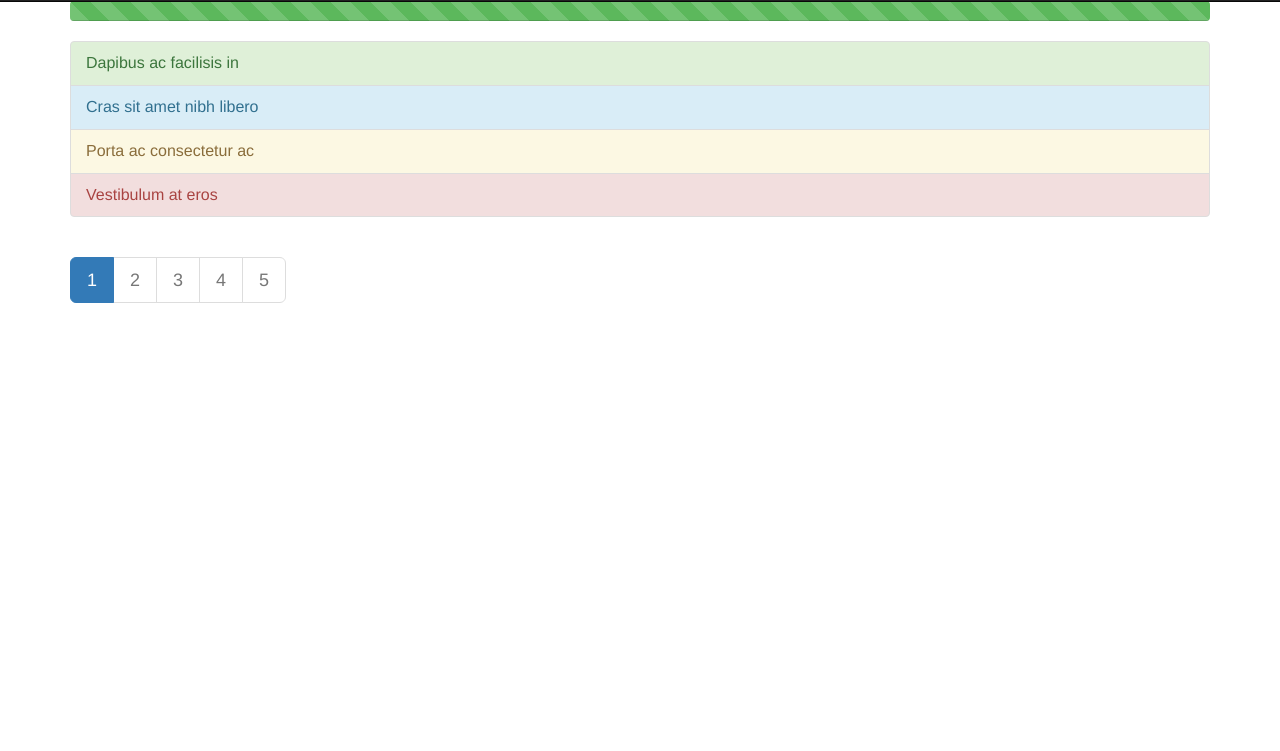
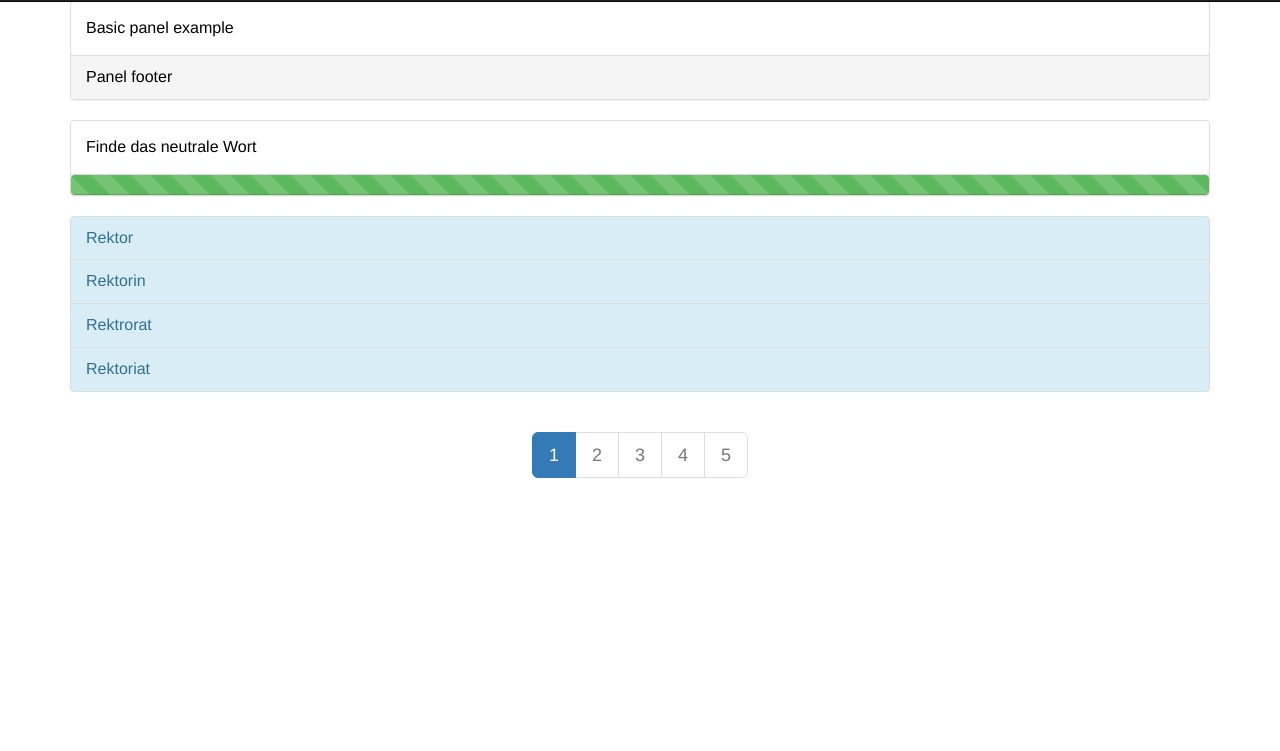
Before and after one commit to tursics/GenderQuiz, a plain HTML site: page index.html in a window 1280 px wide. Shown: the part 49-800 px from the top of the page. Drawn offline with Linux system fonts and the light colour scheme.

Commit message:
added data and show ransomed answers

```diff
--- a/index.html
+++ b/index.html
@@ -33,6 +33,7 @@
 
 	<script src="./js/jquery-2.1.1.min.js"></script>
 	<script src="./js/bootstrap-3.3.6.min.js"></script>
+	<script src="./js/data.js"></script>
 	<script src="./js/app.js"></script>
 
 </body>
--- a/js/app.js
+++ b/js/app.js
@@ -2,7 +2,7 @@
 
 function installMenu()
 {
-	var brandTitle = 'Gender Quiz';
+	var brandTitle = 'Unisex';
 	document.title = brandTitle;
 
 	var str = $('.navbar-header').html();
@@ -78,24 +78,36 @@ function createPageGameCard()
 	var str = '';
 
 	// image
+	str += '<div class="panel panel-default">';
+	str += '<div class="panel-body">';
+	str += 'Basic panel example';
+	str += '</div>';
+	str += '<div class="panel-footer">Panel footer</div>';
+	str += '</div>';
 
 	// time progress
-	str += '<div class="progress">';
+	str += '<div class="panel panel-default">';
+	str += '<div class="panel-body">';
+	str += 'Finde das neutrale Wort';
+	str += '</div>';
+	str += '<div class="panel-footer" style="padding:0;">';
+	str += '<div class="progress" style="margin:0;">';
 	str += '<div class="progress-bar progress-bar-striped active" role="progressbar" aria-valuenow="0" aria-valuemin="0" aria-valuemax="100" style="width: 0%;">';
-	str += '<span class="sr-only"></span>';
+	str += '</div>';
+	str += '</div>';
 	str += '</div>';
 	str += '</div>';
 
 	// questions
-	str += '<ul class="list-group">';
-	str += '<li class="list-group-item list-group-item-success">Dapibus ac facilisis in</li>';
-	str += '<li class="list-group-item list-group-item-info">Cras sit amet nibh libero</li>';
-	str += '<li class="list-group-item list-group-item-warning">Porta ac consectetur ac</li>';
-	str += '<li class="list-group-item list-group-item-danger">Vestibulum at eros</li>';
+	str += '<ul class="list-group" id="questions">';
+	str += '<li class="list-group-item"></li>';
+	str += '<li class="list-group-item"></li>';
+	str += '<li class="list-group-item"></li>';
+	str += '<li class="list-group-item"></li>';
 	str += '</ul>';
 
 	// pageing
-	str += '<nav>';
+	str += '<nav style="text-align:center;">';
 	str += '<ul class="pagination pagination-lg">';
 	for(var i = 0; i < 5; ++i) {
 		str += '<li><a href="#">' + (i + 1) + '</a></li>';
@@ -108,8 +120,17 @@ function createPageGameCard()
 
 //-----------------------------------------------------------------------
 
-function showPage(number)
+function showPage(number, dataset)
 {
+	var randoms = [0,1,2,3];
+	for(var i = 0; i < 100; ++i) {
+		var pos1 = parseInt(Math.random() * 4);
+		var pos2 = parseInt(Math.random() * 4);
+		var tmp = randoms[pos1];
+		randoms[pos1] = randoms[pos2];
+		randoms[pos2] = tmp;
+	}
+
 	var navigation = $('.pagination').children();
 
 	for(var i = 0; i < navigation.length; ++i) {
@@ -127,6 +148,13 @@ function showPage(number)
 	$('.progress-bar')
 	.removeClass('progress-bar-danger').removeClass('progress-bar-warning').addClass('progress-bar-success')
 	.width('100%');
+
+	var questions = $('#questions').children();
+	questions.removeClass('list-group-item-success').removeClass('list-group-item-danger').addClass('list-group-item-info');
+	$(questions.get(randoms[0])).html(dataset.text1);
+	$(questions.get(randoms[1])).html(dataset.text2);
+	$(questions.get(randoms[2])).html(dataset.text3);
+	$(questions.get(randoms[3])).html(dataset.text4);
 }
 
 //-----------------------------------------------------------------------
@@ -138,7 +166,7 @@ $(document).ready(function() {
 //	recalcBoard();
 
 	createPageGameCard();
-	showPage(1);
+	showPage(1, data[0]);
 });
 
 //-----------------------------------------------------------------------
--- /dev/null
+++ b/js/data.js
@@ -0,0 +1,234 @@
+data =
+[
+  {
+    "text1":"Rektor",
+    "text2":" Rektorin",
+    "text3":" Rektrorat",
+    "text4":" Rektoriat",
+    "text5":""
+  },
+  {
+    "text1":"Krankenschwester",
+    "text2":" Krankenpfleger",
+    "text3":" Krankenbruder",
+    "text4":" Pflegepersonal",
+    "text5":""
+  },
+  {
+    "text1":"Hebamme",
+    "text2":" Geburtshelfer",
+    "text3":" Hebammer",
+    "text4":" Hebammin",
+    "text5":" Geburtspersonal "
+  },
+  {
+    "text1":"Wähler",
+    "text2":" Wahlberechtigte",
+    "text3":"Wählerin",
+    "text4":"Wahlperson",
+    "text5":""
+  },
+  {
+    "text1":"Anwalt",
+    "text2":"",
+    "text3":"",
+    "text4":"",
+    "text5":""
+  },
+  {
+    "text1":"Sekretärin",
+    "text2":" Sekretär",
+    "text3":" Sekretariat",
+    "text4":" ",
+    "text5":""
+  },
+  {
+    "text1":"Organisatorischer Leiter",
+    "text2":" O-Leiterin",
+    "text3":" O-Leitung",
+    "text4":" Organisat",
+    "text5":""
+  },
+  {
+    "text1":"Herstellerspezifisch",
+    "text2":" herstellungsspezifisch",
+    "text3":"",
+    "text4":"",
+    "text5":""
+  },
+  {
+    "text1":"Einwohnerin",
+    "text2":" Bürger",
+    "text3":"Wohnbefölkerung",
+    "text4":"",
+    "text5":""
+  },
+  {
+    "text1":"Lehrer",
+    "text2":" Lehrerin",
+    "text3":" Lehrperson",
+    "text4":"Lehrkörper",
+    "text5":"Lehrkräfte"
+  },
+  {
+    "text1":"Fußgängerdurchgang",
+    "text2":" Fussgängerinnendurchgang",
+    "text3":" Personendurchgang",
+    "text4":"",
+    "text5":""
+  },
+  {
+    "text1":"Torfrau",
+    "text2":" Pförtner",
+    "text3":" Torwart",
+    "text4":" Torhüter",
+    "text5":""
+  },
+  {
+    "text1":"student",
+    "text2":" Studentin",
+    "text3":" Studierende",
+    "text4":"",
+    "text5":""
+  },
+  {
+    "text1":"Anwenderfreundlich",
+    "text2":" praxisnah",
+    "text3":" Anwenderinnenfreundlich",
+    "text4":"",
+    "text5":""
+  },
+  {
+    "text1":"Mitarbeiter",
+    "text2":" Mitarbeiterinnen",
+    "text3":" Coworker",
+    "text4":" Mitwerker",
+    "text5":"Mitarbeitende"
+  },
+  {
+    "text1":"Ingenieure",
+    "text2":" Ingenieurinnen",
+    "text3":" Ingenieure",
+    "text4":"Ingenia",
+    "text5":""
+  },
+  {
+    "text1":"Mannschaft",
+    "text2":" Team",
+    "text3":" Gruppe",
+    "text4":"",
+    "text5":""
+  },
+  {
+    "text1":"Besucherparkplatz",
+    "text2":" Besuchsparkplatz",
+    "text3":" Gästeparkplatz",
+    "text4":"",
+    "text5":""
+  },
+  {
+    "text1":"Olympiamannschaft",
+    "text2":" Olympiateam",
+    "text3":"Olympianer",
+    "text4":"Olympus",
+    "text5":""
+  },
+  {
+    "text1":"Bergleute",
+    "text2":" Bergmenschen",
+    "text3":" Bergleutin",
+    "text4":" Bergfrau",
+    "text5":" Berger"
+  },
+  {
+    "text1":"Fußgängerübergang",
+    "text2":" Fußgängerinnenübergang",
+    "text3":" Zebrastreifen",
+    "text4":"",
+    "text5":""
+  },
+  {
+    "text1":"Blumenfrau",
+    "text2":" Blumenman",
+    "text3":" Florist",
+    "text4":"Floristin",
+    "text5":""
+  },
+  {
+    "text1":"Benutzerhandbuch",
+    "text2":" Benutzerinnenhandbuch",
+    "text3":" Benutzungshandbuch",
+    "text4":" Manual",
+    "text5":""
+  },
+  {
+    "text1":"Teilnehmer",
+    "text2":"Teilnehmerin",
+    "text3":"Teilnehmer",
+    "text4":"die Teilnehmenden",
+    "text5":""
+  },
+  {
+    "text1":"Zuhörer",
+    "text2":"Auditorium",
+    "text3":"Zuhörerrin",
+    "text4":"Lauscher",
+    "text5":""
+  },
+  {
+    "text1":"Alkoholiker",
+    "text2":"Alkoholikerin",
+    "text3":"Suchtkranke",
+    "text4":"",
+    "text5":""
+  },
+  {
+    "text1":"Anfängerkurs",
+    "text2":"Grundkurs",
+    "text3":"Basiskurs",
+    "text4":"Beginnerkurs",
+    "text5":""
+  },
+  {
+    "text1":"Puzufrau",
+    "text2":"Putzmann",
+    "text3":"Reinigungspersonal",
+    "text4":"",
+    "text5":""
+  },
+  {
+    "text1":"Muttersprache",
+    "text2":"Familiensprache",
+    "text3":"Erstsprache",
+    "text4":"Elternsprache",
+    "text5":""
+  },
+  {
+    "text1":"Patientenzimmer",
+    "text2":"Wartezimmer",
+    "text3":"",
+    "text4":"",
+    "text5":""
+  },
+  {
+    "text1":"Besucherrückgang",
+    "text2":"Publikumsrückgang",
+    "text3":"",
+    "text4":"",
+    "text5":""
+  },
+  {
+    "text1":"Mädchenname",
+    "text2":"Geburtsname",
+    "text3":"",
+    "text4":"",
+    "text5":""
+  },
+  {
+    "text1":"Bürgersteig",
+    "text2":"Fußweg",
+    "text3":"",
+    "text4":"",
+    "text5":""
+  }
+]
```
